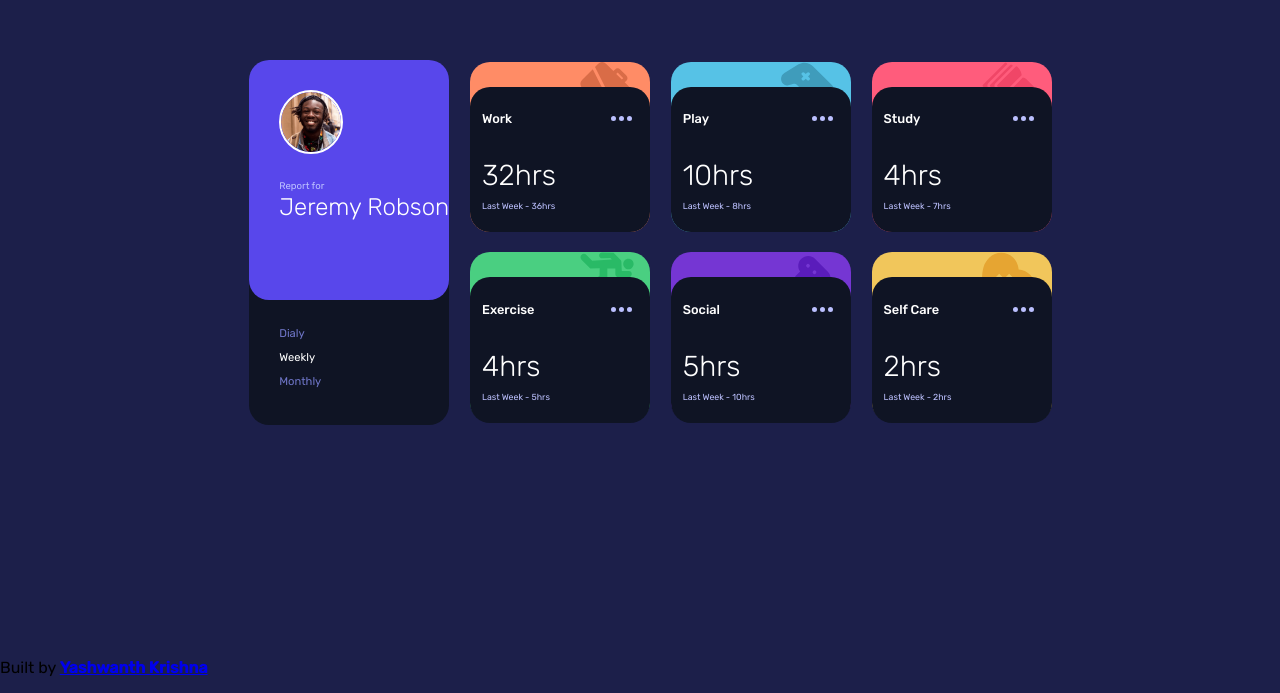
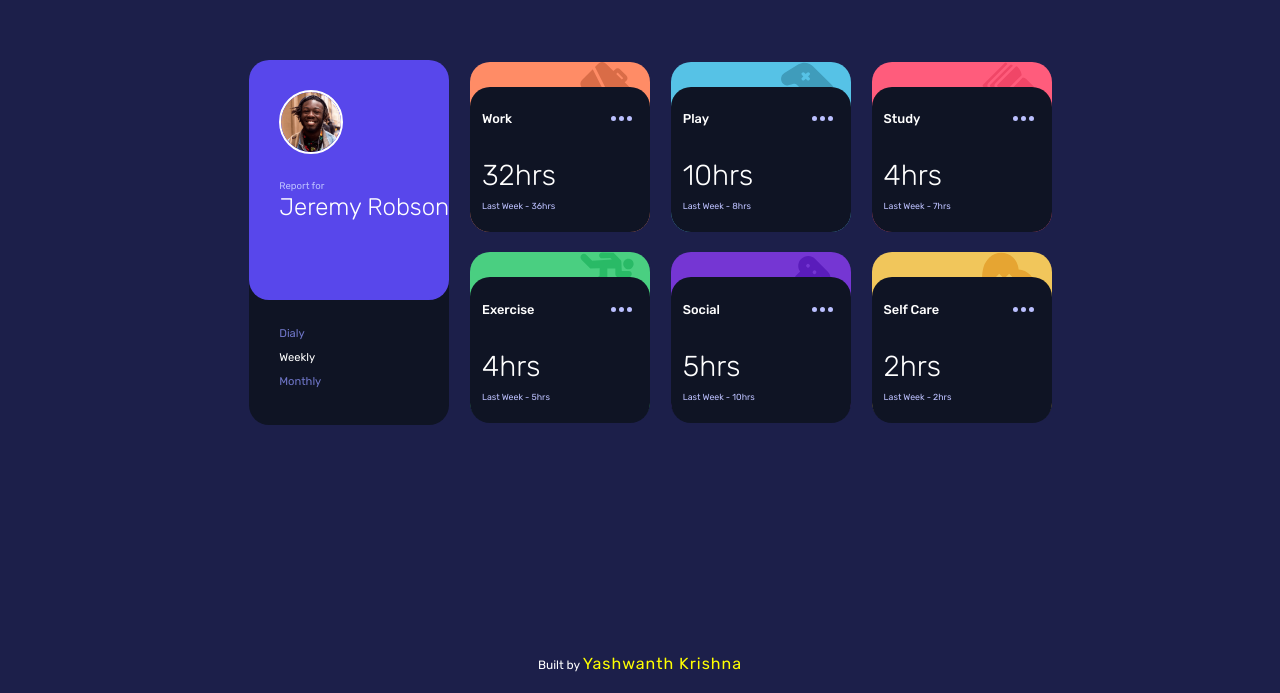
Before and after one commit to Alone-Y154/time-tracking-dashboard, a plain HTML site: page index.html in a window 1280 px wide. Shown: the part 158-851 px from the top of the page. Drawn offline with nearby package versions, Linux system fonts and the light colour scheme.

Commit message:
updated footer

```diff
--- a/css/styles.css
+++ b/css/styles.css
@@ -165,11 +165,26 @@ main {
   background-color: hsl(43, 84%, 65%);
 }
 
+footer {
+  color: white;
+  font-size: 12px;
+  text-align: center;
+}
 
-@media (max-width: 800px) {
+.footer a {
+  text-decoration: none;
+  color: yellow;
+  font-weight: 400;
+  font-size: 16px;
+  letter-spacing: 1px;
+}
+
+
+@media (max-width: 500px) {
 
 body {
   display: flex;
+  flex-direction: column;
 }
 
 
```
